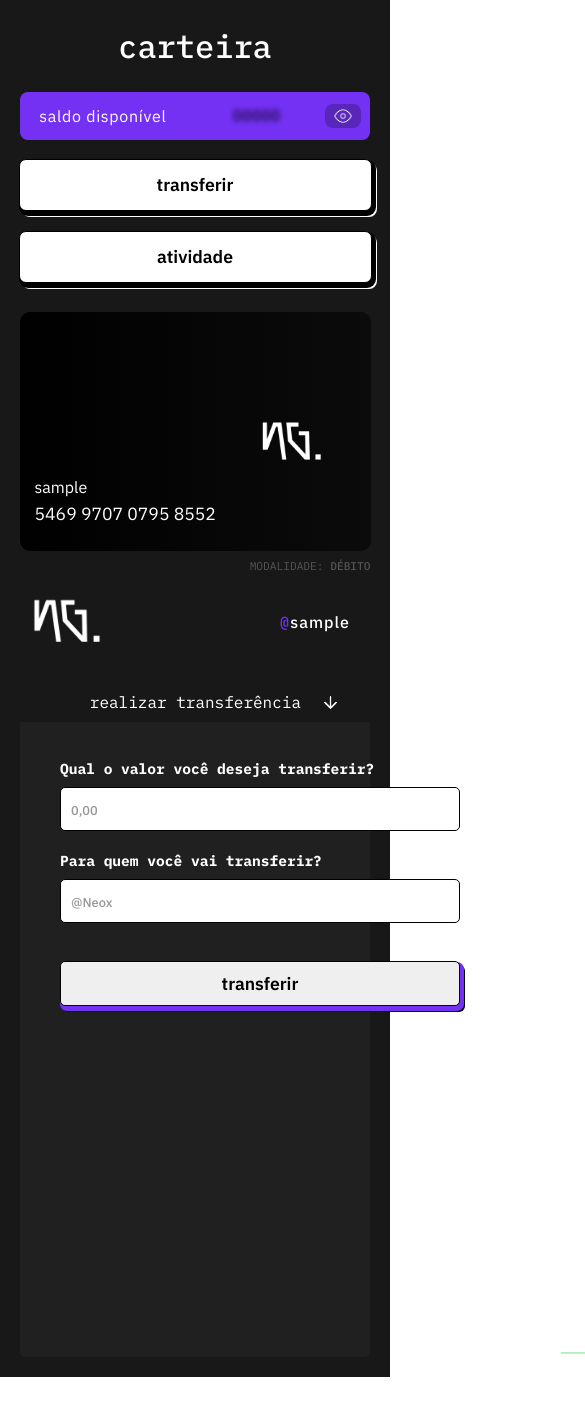
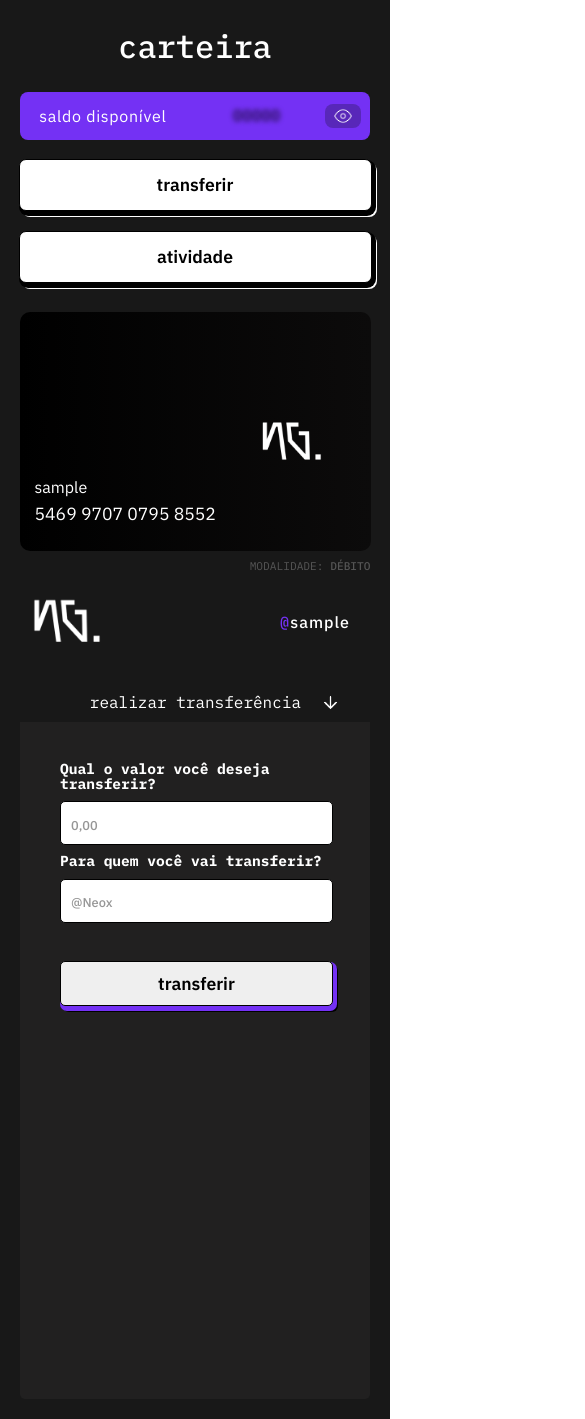
Before and after one commit to devvagnerBR/ng-cash-frontend, a React (Create React App) app in the folder ng-cash-front-end/: page /conta/transferencia in a window 390 px wide. Shown: the top 1419 px of the page, 585 px wide, since content can reach past the window. Before the commit the page ends 1393 px from the top, so only its background shows below. Built offline with nearby package versions, Linux system fonts and the light colour scheme; sample sign-in values are in the browser's storage.

Commit message:
finalizando responsividade

```diff
--- a/ng-cash-front-end/src/pages/transactions/Transactions.scss
+++ b/ng-cash-front-end/src/pages/transactions/Transactions.scss
@@ -4,6 +4,7 @@
 	height: 80vh;
 	margin: 20px;
 	border-radius: 5px;
+}
 
 .header-transactions {
 	height: 40px;
@@ -36,7 +37,7 @@
 	width: 100%;
 	height: 95%;
 	position: absolute;
-
+}
 .form-container {
 	padding: 40px;
 	max-width: 400px;
@@ -64,8 +65,6 @@
 		bottom: -30px;
 	}
 }
-	}
-}
 
 .btn {
 	height: 45px;
@@ -85,7 +84,6 @@
 }
 
 .confirm-transaction {
-
 	display: flex;
 	flex-direction: column;
 	gap: 30px;
--- a/ng-cash-front-end/src/pages/transactions/Transactions.tsx
+++ b/ng-cash-front-end/src/pages/transactions/Transactions.tsx
@@ -87,7 +87,7 @@ const Transactions = () => {
             </header>
 
             <main className='form-container-transaction'>
-                <form onSubmit={handleSubmit} className='form-container' action="">
+                <form onSubmit={handleSubmit} className='form-container'>
                     <Input
                         placeholder="0,00"
                         label='Qual o valor você deseja transferir?'
@@ -110,7 +110,12 @@ const Transactions = () => {
                     {showConfirm && newBalance >= 0 ?
 
                         <div className='confirm-transaction animeLeft'>
-                            <p>Realizar a transferência no valor de: <span>R$ {values.valueCashOut}</span> para o <span>{values.userCashOut}</span>?</p>
+                            <p>Realizar a transferência no valor de
+                                <span> R$ {values.valueCashOut}
+                                </span> para o <span>
+                                    {values.userCashOut}
+                                </span>?
+                            </p>
                             <Input
                                 placeholder="dinheiro da pizza"
                                 label='Titulo da transferência'
--- a/ng-cash-front-end/src/styles/media.scss
+++ b/ng-cash-front-end/src/styles/media.scss
@@ -149,6 +149,7 @@
 	.main-content-homepage {
 		order: -2;
 		border: none;
+		height: 100vh;
 	}
 	.header-homepage {
 		border: none;
@@ -230,4 +231,38 @@
 			font-size: 0.7rem;
 		}
 	}
+
+	// TRANSACTIONS
+
+	.container-transactions {
+		height: 85vh;
+		//background: tomato;
+	}
+	.form-container-transaction {
+		display: flex;
+		align-items: stretch;
+		justify-content: start;
+		flex-direction: column;
+		//background: red;
+		width: 90vw;
+		height: 80vh;
+	}
+
+	.form-container {
+		display: flex;
+		flex-direction: column;
+		//background: green;
+		width: 10vw;
+		max-width: 10vw;
+		min-width: 70vw;
+	}
+
+	.banner-transaction {
+		display: none;
+	}
+
+	.confirm-transaction {
+		//background: orange;
+		padding-top: 20px;
+	}
 }
```
Also changed, not shown: ng-cash-front-end/src/pages/homepage/Homepage.tsx (+0 -13 lines). Lines whose indentation alone changed are shown as unchanged.
